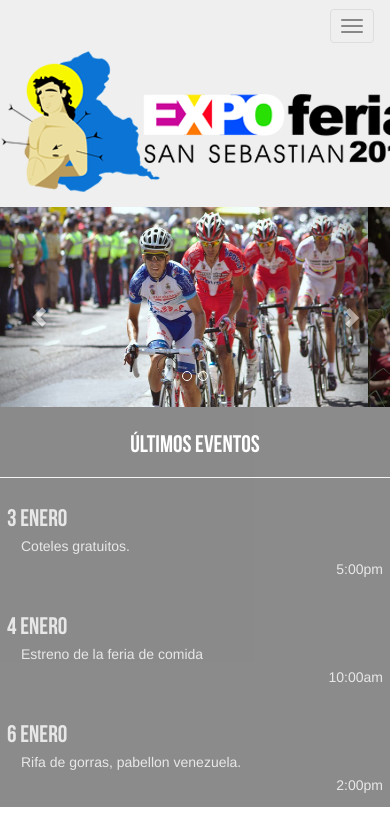
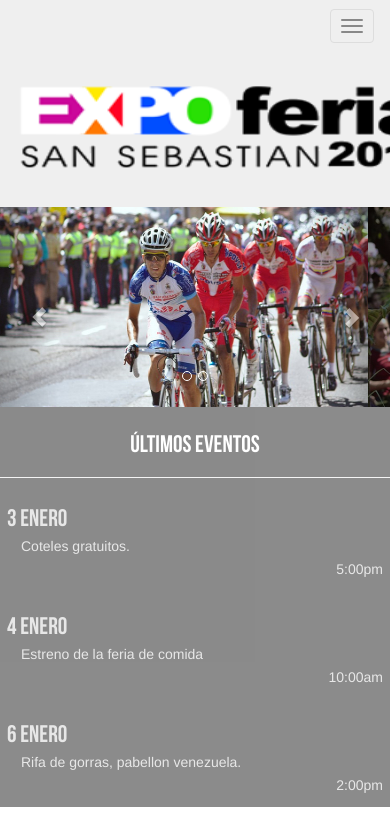
Before and after one commit to expofiss/expofiss.github.io, a plain HTML site: page index.html in a window 390 px wide. Shown: the top 823 px of the page. Drawn offline with Linux system fonts and the light colour scheme.

Commit message:
cambios en el header.

```diff
--- a/css/style.css
+++ b/css/style.css
@@ -20,7 +20,11 @@ header.inicio{
 
 }
 
-
+.headfluid{
+	padding-left:8em;
+	margin-bottom:0em;
+	padding-bottom:1em;
+}
 .noti0{
 	text-align:center;
 	background-color:#2ED129;
@@ -307,7 +311,22 @@ img.patro:hover {
 	}
 }
 
-@media (max-width:1093px){
+@media (min-width: 300px) and (max-width:663px){
+	.headfluid{
+		padding-left:1em !important;
+		margin-bottom:0em;
+		padding-bottom:1em;
+	}
+}
+@media (min-width:664px) (max-width:1133px){
+	.headfluid{
+	padding-left:4em !important;
+	margin-bottom:0em;
+	padding-bottom:1em;
+	}
+}
+
+@media (max-width:1204px){
 	ul.menu{
 		padding-left:1em;
 		padding-top:0px !important;
@@ -408,204 +427,3 @@ div.product-chooser div.product-chooser-item input{
 	right: 14px;
 	z-index: 9;
 }
-
-
-/*
-
-html {
-	background-color: #e7e7e7
-}
-a:hover { cursor:pointer;}
-
-.navbar{
-	margin-bottom: 0px;
-}
-header .navbar-brand{
-	padding: 0px;
-}
-
-section.registro{
-	padding: 2em 6em 2em 6em;
-	background-color: white;
-}
-
-section.registro h2{
-	font-weight: bold;
-	color:#0098b8;
-	margin:0px;
-}
-
-div.calidad{
-	border-top: 1px solid #eee;
-	border-top-width: 3px;
-	text-align: center;
-	padding-left: 2em;
-	padding-right: 2em;
-	color:#0098b8;
-}
-
-div.calidad .subrayado{
-	background-color: #0098b8;
-	color:white;
-}
-
- .registro .subrayado{
- 	background-color: #0098b8;
-	color:white;
-	padding:11px;
- }
-
-
-
-.cabecera>li>a{
-	padding: 5px !important;
-	margin: 10px !important;
-}
-
-.cabecera>li>a.blueweb{
-	background-color: #0098b8;
-	color: white !important;
-}
-
-.cabecera>li>a.blueweb:hover{
-	background-color: #007C96;
-	color: white !important;
-}
-
-.form-control{
-	border-radius: 0px;
-}
-
-.fondoazul{
-	margin-top: 50px;
-	background: #1e5799;
-	background: -moz-linear-gradient(top, #017a95 0%, #0098b8 20%);
-	background: -webkit-gradient(linear, left top, left bottom, color-stop(0%,#017a95), color-stop(20%,#0098b8));
-	background: -webkit-linear-gradient(top, #017a95 0%,#0098b8 20%);
-	background: -o-linear-gradient(top, #017a95 0%,#0098b8 20%);
-	background: -ms-linear-gradient(top, #017a95 0%,#0098b8 20%);
-	background: linear-gradient(to bottom, #017a95 0%,#0098b8 20%);
-	filter: progid:DXImageTransform.Microsoft.gradient( startColorstr='#017a95', endColorstr='#0098b8',GradientType=0 );
-}
-
-section.fondoazul div.contenedor {
-
-	padding: 4em 0em 2em 2em;
-	text-align: left;
-}
-
-section.fondoazul div.contenedor  h2{
-	font-size: 2.9em;
-	margin:0px!important;
-	display: inline;
-	color: #0098b8;
-	background-color: white;
-	font-weight:bold;
-	padding-left:6px;
-	padding-right:6px;
-}
-
-.separador{
-	height: 1.2em;
-}
-
-.separador2{
-	height: 1.5em;
-}
-
-section.registro button.redweb{
-	border :1px solid #b53a04;
-	background-color: #eb4902;
-	color: white !important;
-	text-decoration: none;
-	padding:0.6em 1.2em 0.6em 1.2em;
-	font-weight: bold;
-	font-size: 1.3em;
-}
-
-section.registro button.redweb:hover{
-	background-color: #b53a04;
-}
-
-section.fondoazul div.contenedor2 {
-	padding: 6em 0em 2em 0em;
-	text-align: center;
-	margin-left: -3em;
-}
-
-section.fondoazul div.contenedor2 p{
-	color:white;
-	font-weight: bold;
-	font-size: 1.6em;
-}
-
-section.fondoazul div.contenedor2  h4{
-	margin:0px!important;
-	display: inline;
-	color: #0098b8;
-	background-color: white;
-	padding:4px;
-	color:black;
-	font-size: 1.4em;
-}
-
-
-footer.last a{
-
-	color:#c82544;
-	font-weight: bold;
-}
-footer.last a.volver{
-	color: #0098b8;
-	font-size:1.4em;
-}
-
-footer.last div.content{
-	padding:1em;
-}
-
-.textred:after{
-	content: " *";
-	color:red;
-}
-
-div.page{
-	max-width: 1024px;
-	margin-right:auto;margin-left:auto;
-}
-
-.navbar-brand{
-	margin-left: 1em!important;
-}
-.opacity:hover{
-	background-color:#E7E7E7;
-    -moz-opacity:0.7;
-    -khtml-opacity: 0.7;
-    opacity:0.7;
-    filter:alpha(opacity=80);
-    font-weight: bold;
-
-}
-
-.circle{
-	border-radius: 50%;
-	width: 150px;
-    height: 150px;
-    padding: 8px;
-	vertical-align: middle;
-    background: #999;
-    border: 2px solid #666;
-    color: white;
-    text-align: center;
-    font: 5em Arial, sans-serif;
-    font-weight: 700;
-    padding-top: .5em;
-
-}
-.countregister{
-	background-color: #0098b8;
-	color:white;
-	opacity: .7;
-	padding:10px;
-}
-*/
--- a/index.html
+++ b/index.html
@@ -17,8 +17,8 @@
 	<script type="text/javascript" src="js/jquery.scrollTo.min.js"></script>
 	<header class="inicio" >
 		<div class="row">
-			<div class="col-md-12">
-				<nav class="navbar navbar-default"  role="navigation" style="margin-bottom:0em;padding-bottom:1em;">
+			<div class="col-md-12" >
+				<nav class="navbar navbar-default headfluid"  role="navigation" >
 					<div class="container-fluid">
 						<div class="navbar-header">
 							<button type="button" class="navbar-toggle" data-toggle="collapse" data-target="#bs-collapse">
@@ -27,7 +27,7 @@
 								<span class="icon-bar"></span>
 								<span class="icon-bar"></span>
 							</button>
-							<a  href="#"><img  src="images/expofiss.PNG" width="420" height="141"></a>
+							<a  href="#"><img  src="images/expofiss2.PNG" width="420" height="141"></a>
 						</div>
 						<div class="collapse navbar-collapse"  id="bs-collapse">
 							<ul class="nav navbar-nav menu" >
```
Also changed, not shown: images/expofiss.PNG (deleted), images/expofiss2.PNG (added).
